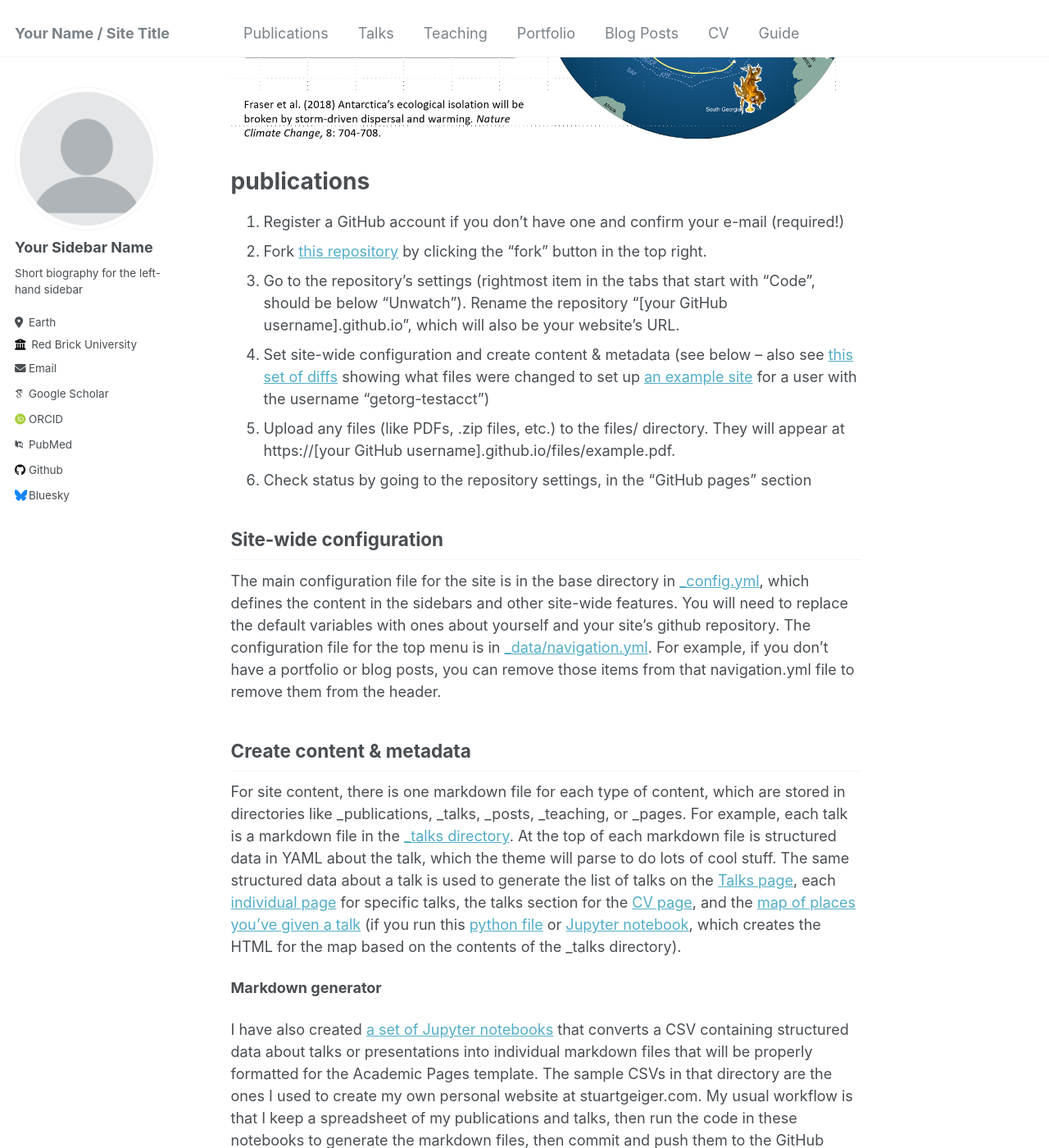
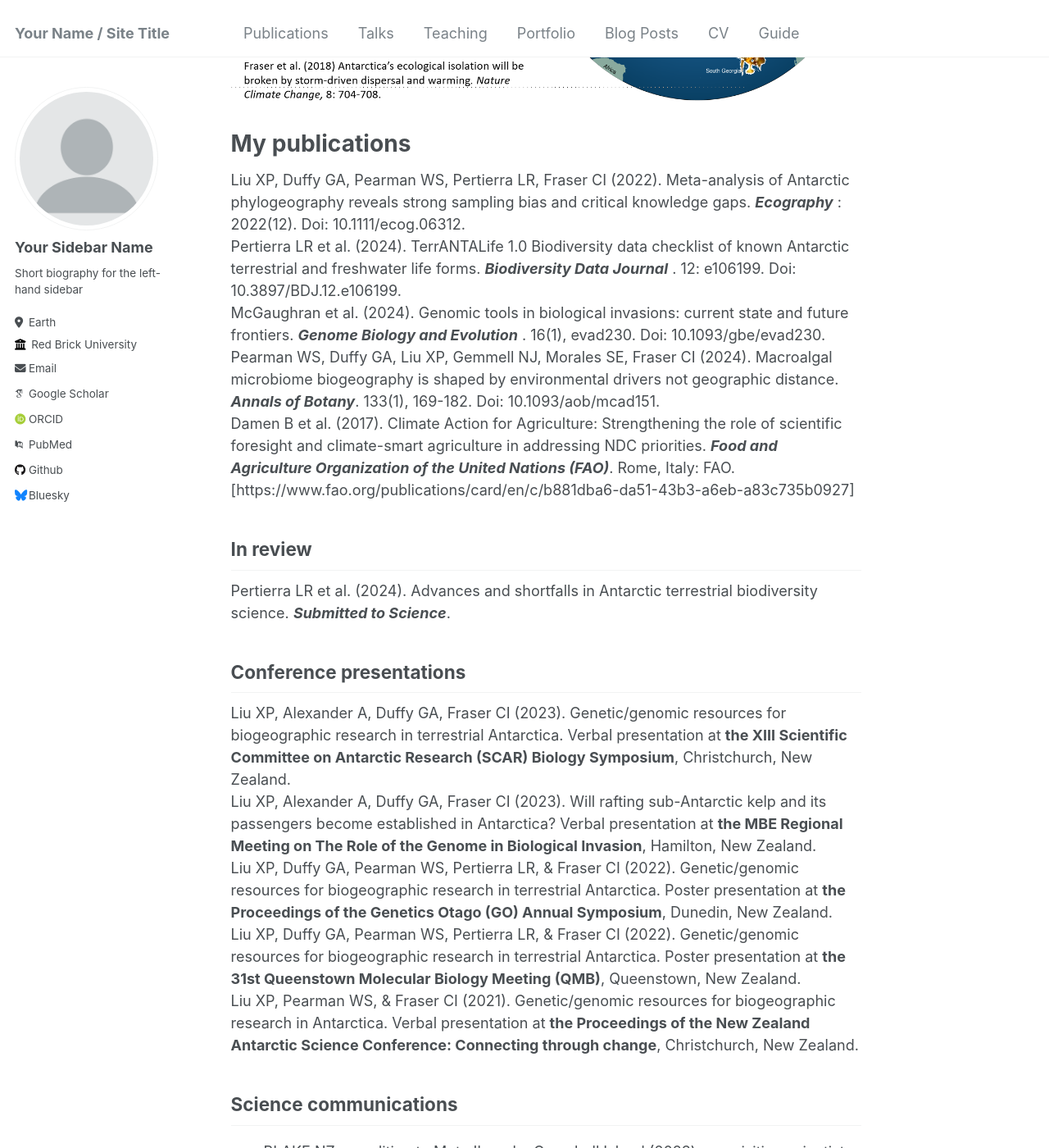
Before and after one commit to PlutoXLiu/PlutoXLiu.github.io, a Jekyll site: the page built from _pages/about.md, in a window 1280 px wide and 1400 px high, scrolled down 1374 px. Shown: the whole window at 82% size. Built offline with Jekyll 4.4.1, drawn with Linux system fonts in a browser that asks for light colours; some web fonts are replaced; some of the changed text lies outside the part shown.

Commit message:
Update about.md

```diff
--- a/_pages/about.md
+++ b/_pages/about.md
@@ -17,42 +17,30 @@ Buoyant kelp (particularly southern bull kelp *Durvillaea antarctica* and giant
 
 You can learn more about our project through these publications:
 
-Fraser CI et al. (2018). Antarctica’s ecological isolation will be broken by storm-driven dispersal and warming. Nature Climate Change 8, 704–708. [https://doi.org/10.1038/s41558-018-0209-7](https://doi.org/10.1038/s41558-018-0209-7).
-
-Fraser CI et al. (2022). Southern Hemisphere coasts are biologically connected by frequent, long-distance rafting events. Current Biology 32(14), 3154-3160. [https://doi.org/10.1016/j.cub.2022.05.035](https://doi.org/10.1016/j.cub.2022.05.035).
-
-
+Fraser CI et al. (2018). Antarctica’s ecological isolation will be broken by storm-driven dispersal and warming. Nature Climate Change 8, 704–708. [https://doi.org/10.1038/s41558-018-0209-7](https://doi.org/10.1038/s41558-018-0209-7). <br>
+Fraser CI et al. (2022). Southern Hemisphere coasts are biologically connected by frequent, long-distance rafting events. Current Biology 32(14), 3154-3160. [https://doi.org/10.1016/j.cub.2022.05.035](https://doi.org/10.1016/j.cub.2022.05.035). <br>
 ![How kelp reached Antarctica (Fraser et al. 2018 Nat. Clim. Change.).](https://github.com/plutoxliu/plutoxliu.github.io/blob/eb5326af1f089de097b8adb8d1e50c74e99ad3b4/images/Fraser%20et%20al.%202018.png)
 
-publications
+My publications
 ======
-1. Register a GitHub account if you don't have one and confirm your e-mail (required!)
-1. Fork [this repository](https://github.com/academicpages/academicpages.github.io) by clicking the "fork" button in the top right.
-1. Go to the repository's settings (rightmost item in the tabs that start with "Code", should be below "Unwatch"). Rename the repository "[your GitHub username].github.io", which will also be your website's URL.
-1. Set site-wide configuration and create content & metadata (see below -- also see [this set of diffs](http://archive.is/3TPas) showing what files were changed to set up [an example site](https://getorg-testacct.github.io) for a user with the username "getorg-testacct")
-1. Upload any files (like PDFs, .zip files, etc.) to the files/ directory. They will appear at https://[your GitHub username].github.io/files/example.pdf.
-1. Check status by going to the repository settings, in the "GitHub pages" section
+Liu XP, Duffy GA, Pearman WS, Pertierra LR, Fraser CI (2022). Meta-analysis of Antarctic phylogeography reveals strong sampling bias and critical knowledge gaps. ***Ecography*** : 2022(12). Doi: 10.1111/ecog.06312. <br>
+Pertierra LR et al. (2024). TerrANTALife 1.0 Biodiversity data checklist of known Antarctic terrestrial and freshwater life forms. ***Biodiversity Data Journal*** . 12: e106199. Doi: 10.3897/BDJ.12.e106199. <br>
+McGaughran et al. (2024). Genomic tools in biological invasions: current state and future frontiers. ***Genome Biology and Evolution*** . 16(1), evad230. Doi: 10.1093/gbe/evad230. <br>
+Pearman WS, Duffy GA, Liu XP, Gemmell NJ, Morales SE, Fraser CI (2024). Macroalgal microbiome biogeography is shaped by environmental drivers not geographic distance. ***Annals of Botany***. 133(1), 169-182. Doi: 10.1093/aob/mcad151. <br>
+Damen B et al. (2017). Climate Action for Agriculture: Strengthening the role of scientific foresight and climate-smart agriculture in addressing NDC priorities. ***Food and Agriculture Organization of the United Nations (FAO)***. Rome, Italy: FAO. [https://www.fao.org/publications/card/en/c/b881dba6-da51-43b3-a6eb-a83c735b0927]
 
-Site-wide configuration
+In review
 ------
-The main configuration file for the site is in the base directory in [_config.yml](https://github.com/academicpages/academicpages.github.io/blob/master/_config.yml), which defines the content in the sidebars and other site-wide features. You will need to replace the default variables with ones about yourself and your site's github repository. The configuration file for the top menu is in [_data/navigation.yml](https://github.com/academicpages/academicpages.github.io/blob/master/_data/navigation.yml). For example, if you don't have a portfolio or blog posts, you can remove those items from that navigation.yml file to remove them from the header.
+Pertierra LR et al. (2024). Advances and shortfalls in Antarctic terrestrial biodiversity science. ***Submitted to Science***.
 
-Create content & metadata
+Conference presentations
 ------
-For site content, there is one markdown file for each type of content, which are stored in directories like _publications, _talks, _posts, _teaching, or _pages. For example, each talk is a markdown file in the [_talks directory](https://github.com/academicpages/academicpages.github.io/tree/master/_talks). At the top of each markdown file is structured data in YAML about the talk, which the theme will parse to do lots of cool stuff. The same structured data about a talk is used to generate the list of talks on the [Talks page](https://academicpages.github.io/talks), each [individual page](https://academicpages.github.io/talks/2012-03-01-talk-1) for specific talks, the talks section for the [CV page](https://academicpages.github.io/cv), and the [map of places you've given a talk](https://academicpages.github.io/talkmap.html) (if you run this [python file](https://github.com/academicpages/academicpages.github.io/blob/master/talkmap.py) or [Jupyter notebook](https://github.com/academicpages/academicpages.github.io/blob/master/talkmap.ipynb), which creates the HTML for the map based on the contents of the _talks directory).
+Liu XP, Alexander A, Duffy GA, Fraser CI (2023). Genetic/genomic resources for biogeographic research in terrestrial Antarctica. Verbal presentation at **the XIII Scientific Committee on Antarctic Research (SCAR) Biology Symposium**, Christchurch, New Zealand. <br>
+Liu XP, Alexander A, Duffy GA, Fraser CI (2023). Will rafting sub-Antarctic kelp and its passengers become established in Antarctica? Verbal presentation at **the MBE Regional Meeting on The Role of the Genome in Biological Invasion**, Hamilton, New Zealand. <br>
+Liu XP, Duffy GA, Pearman WS, Pertierra LR, & Fraser CI (2022). Genetic/genomic resources for biogeographic research in terrestrial Antarctica. Poster presentation at **the Proceedings of the Genetics Otago (GO) Annual Symposium**, Dunedin, New Zealand. <br>
+Liu XP, Duffy GA, Pearman WS, Pertierra LR, & Fraser CI (2022). Genetic/genomic resources for biogeographic research in terrestrial Antarctica. Poster presentation at **the 31st Queenstown Molecular Biology Meeting (QMB)**, Queenstown, New Zealand. <br>
+Liu XP, Pearman WS, & Fraser CI (2021). Genetic/genomic resources for biogeographic research in Antarctica. Verbal presentation at **the Proceedings of the New Zealand Antarctic Science Conference: Connecting through change**, Christchurch, New Zealand. <br>
 
-**Markdown generator**
-
-I have also created [a set of Jupyter notebooks](https://github.com/academicpages/academicpages.github.io/tree/master/markdown_generator
-) that converts a CSV containing structured data about talks or presentations into individual markdown files that will be properly formatted for the Academic Pages template. The sample CSVs in that directory are the ones I used to create my own personal website at stuartgeiger.com. My usual workflow is that I keep a spreadsheet of my publications and talks, then run the code in these notebooks to generate the markdown files, then commit and push them to the GitHub repository.
-
-How to edit your site's GitHub repository
+Science communications
 ------
-Many people use a git client to create files on their local computer and then push them to GitHub's servers. If you are not familiar with git, you can directly edit these configuration and markdown files directly in the github.com interface. Navigate to a file (like [this one](https://github.com/academicpages/academicpages.github.io/blob/master/_talks/2012-03-01-talk-1.md) and click the pencil icon in the top right of the content preview (to the right of the "Raw | Blame | History" buttons). You can delete a file by clicking the trashcan icon to the right of the pencil icon. You can also create new files or upload files by navigating to a directory and clicking the "Create new file" or "Upload files" buttons.
-
-Example: editing a markdown file for a talk
-![Editing a markdown file for a talk](/images/editing-talk.png)
-
-For more info
-------
-More info about configuring Academic Pages can be found in [the guide](https://academicpages.github.io/markdown/). The [guides for the Minimal Mistakes theme](https://mmistakes.github.io/minimal-mistakes/docs/configuration/) (which this theme was forked from) might also be helpful.
+- BLAKE NZ expedition to Motu Ihupuku Campbell Island (2023) as a visiting scientist.
```
